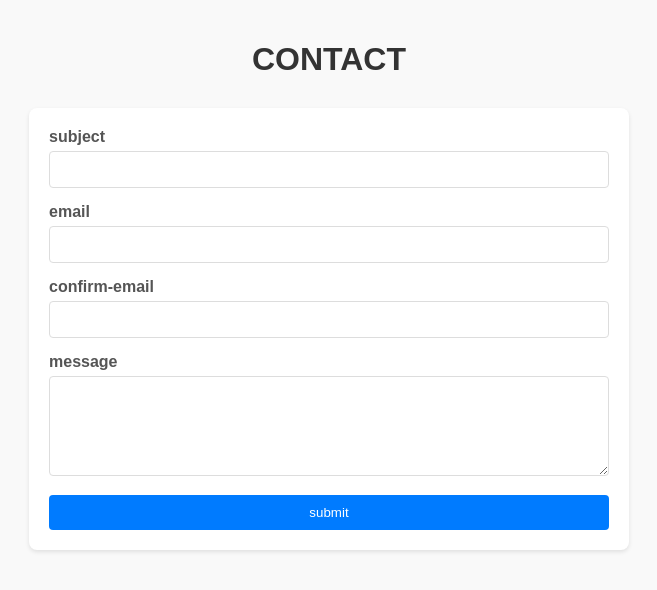
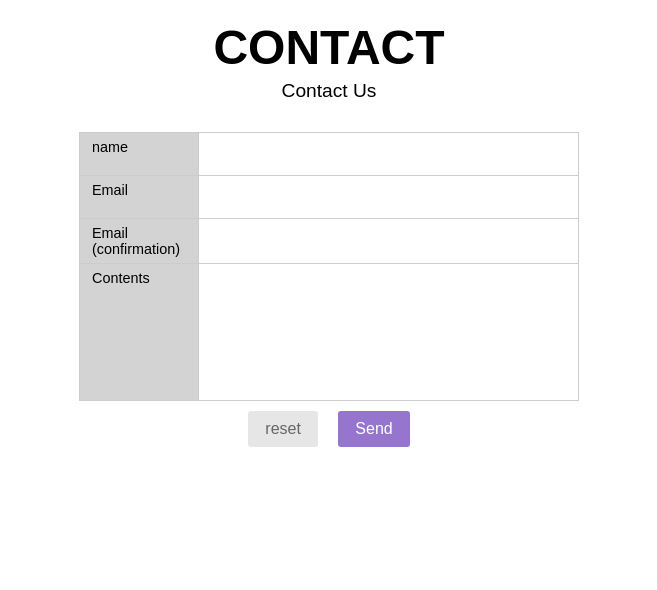
Before and after one commit to kmercy-afk/mypythonwebproject, a plain HTML site: page Templates/contact.html in a window 1280 px wide. Shown: the whole page, without its empty margins (311-968 px from the left). Drawn offline with Linux system fonts and the light colour scheme.

Commit message:
commit message

```diff
--- a/Templates/contact.html
+++ b/Templates/contact.html
@@ -1,131 +1,197 @@
 <!DOCTYPE html>
-<html lang="ja">
+<html lang="en">
 <head>
     <meta charset="UTF-8">
     <meta name="viewport" content="width=device-width, initial-scale=1.0">
-    <title>Contact</title>
+    <title>Contact Form</title>
     <style>
         body {
-            font-family: Arial, sans-serif;
-            max-width: 600px;
-            margin: 0 auto;
+            font-family: sans-serif;
+            margin: 0;
             padding: 20px;
-            background-color: #f9f9f9;
+            background-color: white;
         }
         h1 {
             text-align: center;
-            color: #333;
-            margin-bottom: 30px;
+            color: black;
+            margin: 0 0 5px 0;
+            font-size: 3em;
+            font-weight: bold;
         }
-        .form-group {
-            margin-bottom: 15px;
+        h2 {
+            text-align: center;
+            color: black;
+            margin: 0 0 30px 0;
+            font-size: 1.2em;
+            font-weight: normal;
         }
-        label {
-            display: block;
-            margin-bottom: 5px;
-            color: #555;
-            font-weight: bold;
+        .form-table {
+            width: 100%;
+            max-width: 500px;
+            margin: 0 auto;
+            border-collapse: collapse;
+            background-color: white;
+        }
+        .form-table td {
+            padding: 0;
+            vertical-align: top;
+            border: 1px solid #ccc;
+        }
+        .form-table td:first-child {
+            width: 100px;
+            background-color: #d3d3d3;
+            padding: 6px 6px 6px 12px;
+            font-size: 0.9em;
+            color: black;
+        }
+        .form-table td:last-child {
+            padding: 6px 12px;
+            background-color: white;
         }
         input[type="text"], input[type="email"], textarea {
             width: 100%;
-            padding: 10px;
-            border: 1px solid #ddd;
-            border-radius: 4px;
+            border: none;
+            padding: 6px;
             box-sizing: border-box;
+            font-size: 1em;
+            background-color: white;
+        }
+        input:not(:placeholder-shown), textarea:not(:placeholder-shown) {
+            background-color: #e6f3ff;
         }
         textarea {
-            height: 100px;
-            resize: vertical;
+            height: 120px;
+            resize: none;
         }
-        button {
-            background-color: #007bff;
+        .button-row {
+            text-align: center;
+            margin-top: 10px;
+        }
+        .reset-btn, .send-btn {
+            border: 1px solid transparent;
+            padding: 8px 16px;
+            margin: 0 8px;
+            cursor: pointer;
+            font-size: 1em;
+            border-radius: 3px;
+        }
+        .reset-btn {
+            background-color: #e6e6e6;
+            color: #666;
+        }
+        .send-btn {
+            background-color: #9675ce;
             color: white;
-            padding: 10px 20px;
-            border: none;
-            border-radius: 4px;
-            cursor: pointer;
-            width: 100%;
         }
-        button:hover {
-            background-color: #0056b3;
+        .error-message {
+            color: #d14539;
+            font-size: 0.9em;
+            margin-top: 5px;
+            display: none;
         }
-        #error-message {
-            display: none;
-            background-color: #e0e0e0; /* Light gray background for error when shown */
-            color: #143559; /* Assumed #143559 for the dark blue-ish color */
-            padding: 10px;
-            border-radius: 4px;
-            margin-top: 10px;
-            border-left: 4px solid #143559;
-            background-color: #f8d7da; /* Light red background for error when shown */
+        .confirmation-input {
+            position: relative;
         }
-        .error-input {
-            background-color: #f8d7da !important; /* Light red background for error when shown */
-        }
-        .form-container {
-            background-color: white;
-            padding: 20px;
-            border-radius: 8px;
-            box-shadow: 0 2px 4px rgba(0,0,0,0.1);
+        .confirmation-input.error input {
+            background-color: rgba(230, 169, 171, 0.5) !important;
         }
     </style>
 </head>
 <body>
-    <h1>CONTACT<br><small></small></h1>
-    <div class="form-container">
-        <form id="contact-form">
-            <div class="form-group">
-                <label for="subject">subject</label>
-                <input type="text" id="subject" name="subject" required>
-            </div>
-            <div class="form-group">
-                <label for="email">email</label>
-                <input type="email" id="email" name="email" required>
-            </div>
-            <div class="form-group">
-                <label for="confirm-email">confirm-email</label>
-                <input type="email" id="confirm-email" name="confirm-email" required>
-                <div id="error-message">Email does not match</div>
-            </div>
-            <div class="form-group">
-                <label for="message">message</label>
-                <textarea id="message" name="message" required></textarea>
-            </div>
-            <button type="submit">submit</button>
-            <div id="error-message">Email does not match</div>
-        </form>
-    </div>
+    <h1>CONTACT</h1>
+    <h2>Contact Us</h2>
+    <form id="contactForm">
+        <table class="form-table">
+            <tr>
+                <td>name</td>
+                <td><input type="text" id="name" name="name" placeholder=" " required></td>
+            </tr>
+            <tr>
+                <td>Email</td>
+                <td><input type="email" id="email" name="email" placeholder=" " required></td>
+            </tr>
+            <tr>
+                <td>Email<br>(confirmation)</td>
+                <td>
+                    <div class="confirmation-input" id="confirmationContainer">
+                        <input type="email" id="emailConfirm" name="emailConfirm" placeholder=" " required>
+                        <div class="error-message" id="errorMessage">Email does not match</div>
+                    </div>
+                </td>
+            </tr>
+            <tr>
+                <td>Contents</td>
+                <td><textarea id="contents" name="contents" placeholder=" " required></textarea></td>
+            </tr>
+        </table>
+        <div class="button-row">
+            <button type="button" class="reset-btn" onclick="resetForm()">reset</button>
+            <button type="submit" class="send-btn">Send</button>
+        </div>
+    </form>
 
     <script>
-        document.getElementById('contact-form').addEventListener('submit', function(event) {
-            event.preventDefault(); // Prevent default submission for demo
+        const emailInput = document.getElementById('email');
+        const emailConfirmInput = document.getElementById('emailConfirm');
+        const confirmationContainer = document.getElementById('confirmationContainer');
+        const errorMessage = document.getElementById('errorMessage');
+        const form = document.getElementById('contactForm');
 
-            const email = document.getElementById('email').value;
-            const confirmEmail = document.getElementById('confirm-email').value;
-            const errorDiv = document.getElementById('error-message');
+        function validateEmails() {
+            const email = emailInput.value.trim();
+            const confirmEmail = emailConfirmInput.value.trim();
 
-            if (email !== confirmEmail) {
-                errorDiv.style.display = 'block';
-                // Form background remains white, no change
+            if (confirmEmail && email && email !== confirmEmail) {
+                confirmationContainer.classList.add('error');
+                errorMessage.style.display = 'block';
+                return false;
             } else {
-                errorDiv.style.display = 'none';
-                // Proceed with form submission logic here if needed
-                alert('Form submitted successfully!');
+                confirmationContainer.classList.remove('error');
+                errorMessage.style.display = 'none';
+                return true;
+            }
+        }
+
+        // Email format validation
+        function validateEmail(email) {
+            const emailRegex = /^[^\s@]+@[^\s@]+\.[^\s@]+$/;
+            return emailRegex.test(email);
+        }
+
+        emailInput.addEventListener('input', function() {
+            if (this.value && !validateEmail(this.value)) {
+                this.style.borderColor = '#d14539';
+            } else {
+                this.style.borderColor = '';
+            }
+            validateEmails();
+        });
+
+        emailConfirmInput.addEventListener('input', function() {
+            if (this.value && !validateEmail(this.value)) {
+                this.style.borderColor = '#d14539';
+            } else {
+                this.style.borderColor = '';
+            }
+            validateEmails();
+        });
+
+        form.addEventListener('submit', function(event) {
+            if (!validateEmail(emailInput.value) || !validateEmail(emailConfirmInput.value) || !validateEmails()) {
+                event.preventDefault();
+                alert('Please correct the errors before submitting.');
             }
         });
 
-        // Optional: Real-time validation on confirmation email input
-        document.getElementById('confirm-email').addEventListener('input', function() {
-            const email = document.getElementById('email').value;
-            const confirmEmail = this.value;
-            const errorDiv = document.getElementById('error-message');
-
-            if (confirmEmail && email !== confirmEmail) {
-                errorDiv.style.display = 'block';
-            } else {
-                errorDiv.style.display = 'none';
-            }
-        });
+        function resetForm() {
+            form.reset();
+            confirmationContainer.classList.remove('error');
+            errorMessage.style.display = 'none';
+            document.querySelectorAll('input, textarea').forEach(el => {
+                el.style.borderColor = '';
+                el.style.backgroundColor = 'white';
+            });
+        }
     </script>
 </body>
 </html>
```
Also changed, not shown: ajax_sample/ajax_sample.js (+20 -23 lines), ajax_sample/index.html (+18 -25 lines).
